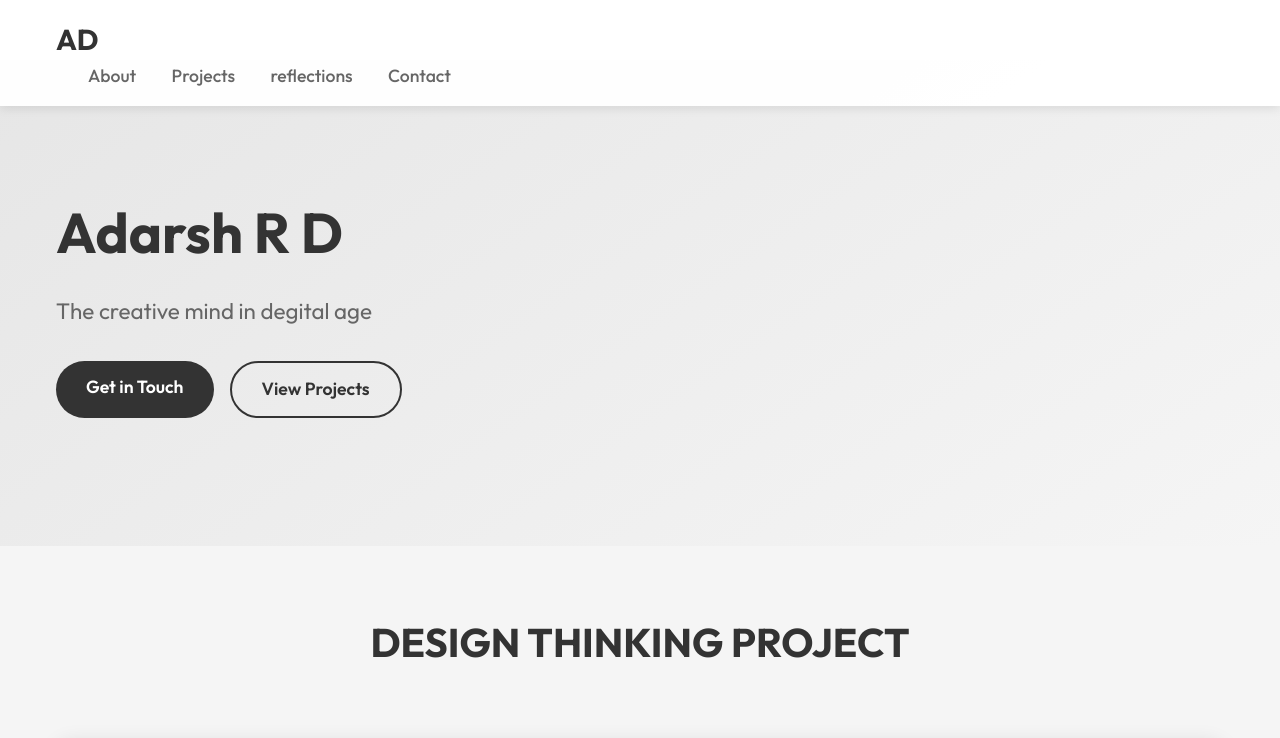
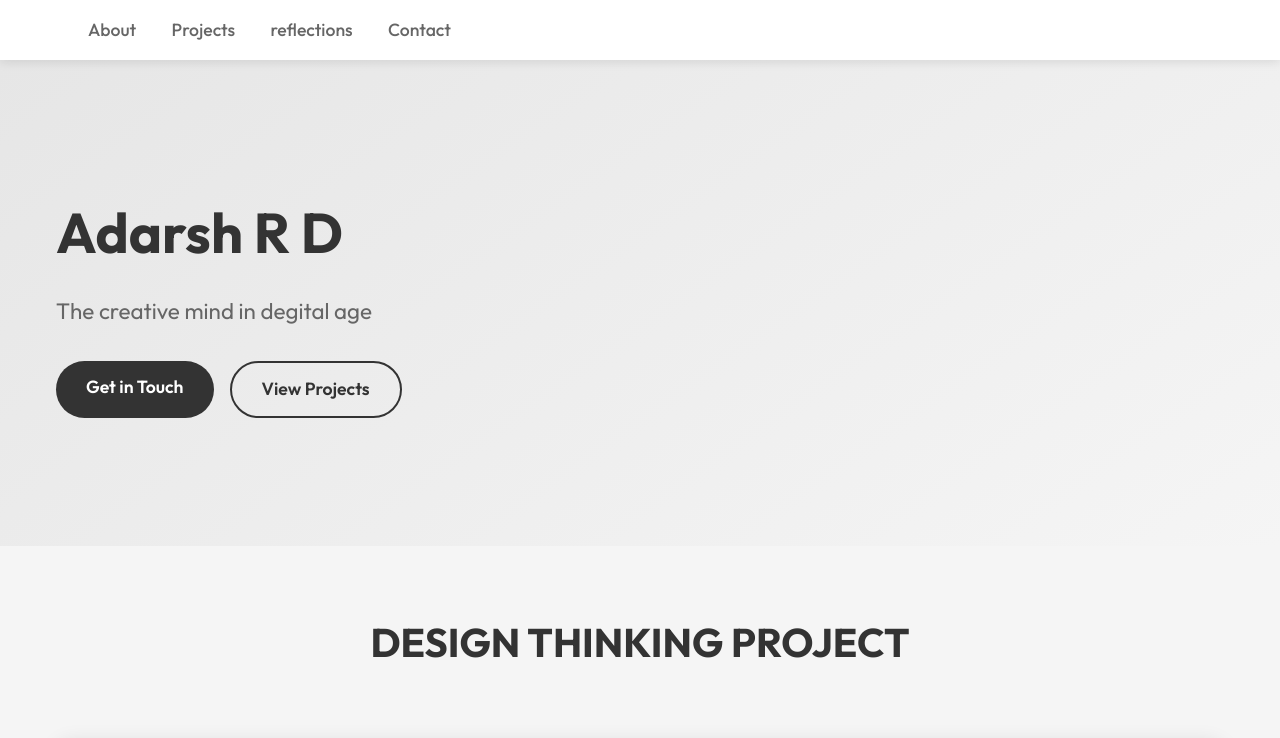
Before and after one commit to Adrashrd/portfolio.github.io, a plain HTML site: page index.html in a window 1280 px wide. Shown: the top 738 px of the page. Drawn offline with Linux system fonts and the light colour scheme.

Commit message:
Update index.html

```diff
--- a/index.html
+++ b/index.html
@@ -10,7 +10,7 @@
 <body>
     <nav class="navbar">
         <div class="container">
-            <div class="logo">AD</div>
+            <div class="logo"></div>
             <div class="nav-links">
                 <a href="#about">About</a>
                 <a href="#projects">Projects</a>
```
